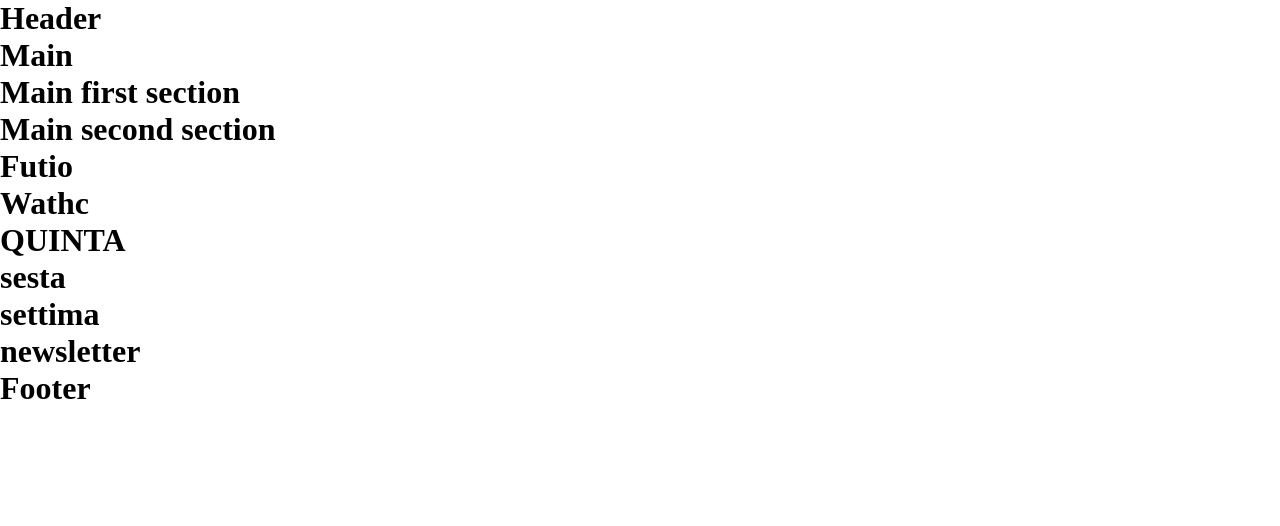
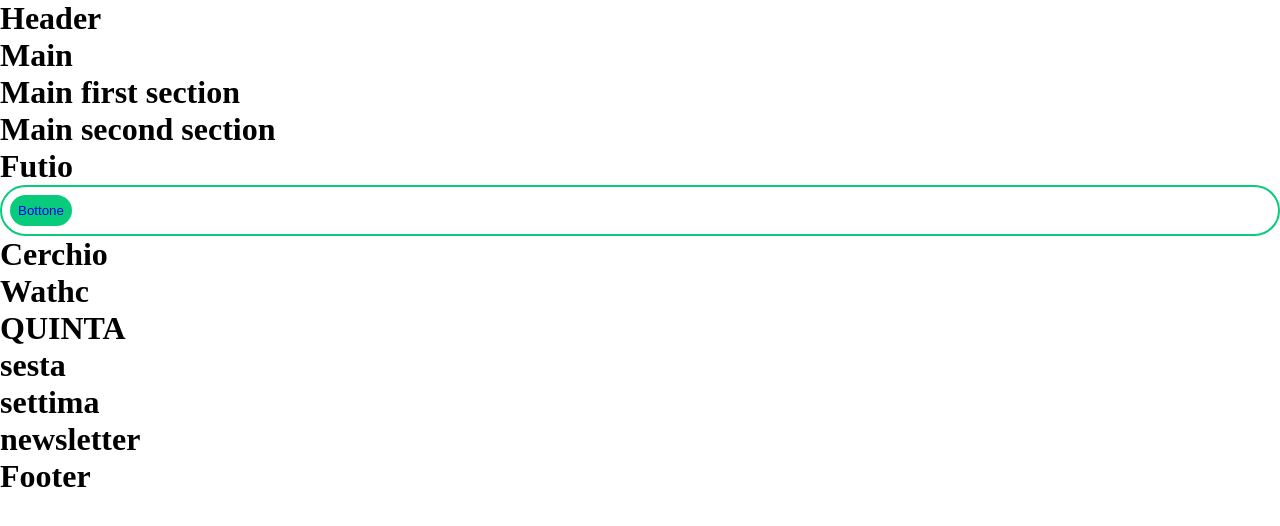
Before and after one commit to giordanofabrizii/proj-html-vuejs, a Vue app: page / in a window 1280 px wide. Shown: the top 526 px of the page. Built offline with nearby package versions, Linux system fonts and the light colour scheme.

Commit message:
Added first elements

```diff
--- a/src/components/ButtonApp.vue
+++ b/src/components/ButtonApp.vue
@@ -4,14 +4,45 @@ export default{
         return{
 
         }
+    },
+    props:{
+        name: {
+            type: String,
+            required: true
+        },
+        url: {
+            type: String,
+            required: true
+        },
     }
 }
 </script>
 
 <template>
-    <h1>Button</h1>
+    <div class="surround">
+        <button>
+            <a :href="url">{{ name }}</a>
+        </button>
+    </div>
 </template>
 
-<style scoped>
+<style lang="scss" scoped>
+@use '../styles/partials/variables' as *;
+
+.surround{
+    border: 2px solid $green;
+    padding: .5rem;
+    border-radius: 5rem;
+    display: flex;
+    align-items: center;
+    width: auto;
+
+    button{
+        border: none;
+        background-color: $green;
+        padding: .5rem;
+        border-radius: 5rem;
+    }
+}
 
 </style>
--- /dev/null
+++ b/src/components/CircleButtonApp.vue
@@ -0,0 +1,17 @@
+<script>
+export default{
+    data() {
+        return{
+
+        }
+    }
+}
+</script>
+
+<template>
+    <h1>Cerchio</h1>
+</template>
+
+<style scoped>
+
+</style>
--- a/src/components/MainThirdSection.vue
+++ b/src/components/MainThirdSection.vue
@@ -1,15 +1,24 @@
 <script>
+import ButtonApp from './ButtonApp.vue';
+import CircleButtonApp from './CircleButtonApp.vue';
+
 export default{
     data() {
         return{
 
         }
+    },
+    components:{
+        ButtonApp,
+        CircleButtonApp
     }
 }
 </script>
 
 <template>
     <h1>Futio</h1>
+    <ButtonApp :name="'Bottone'" :url="'https://www.google.com'"/>
+    <CircleButtonApp/>
     <!-- Quick fats -->
 </template>
 
--- a/src/styles/partials/_variables.scss
+++ b/src/styles/partials/_variables.scss
@@ -0,0 +1,7 @@
+$green: #08cb7b;
+$light-green: #08cb7b;
+$black: #000000;
+$gray: #ebebeb;
+$blue: #30405f;
+$orange: #ff9933;
+$white: #ffffff
```
